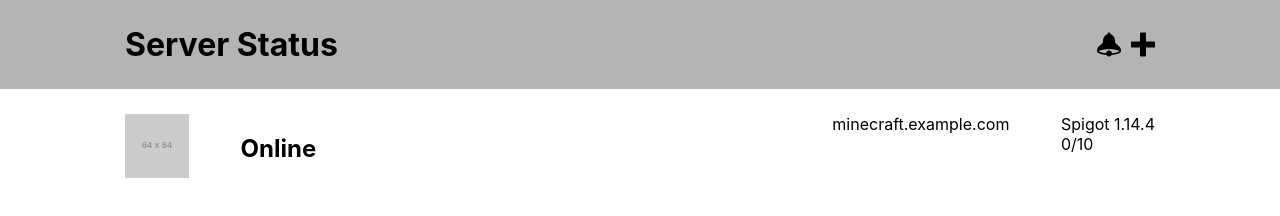
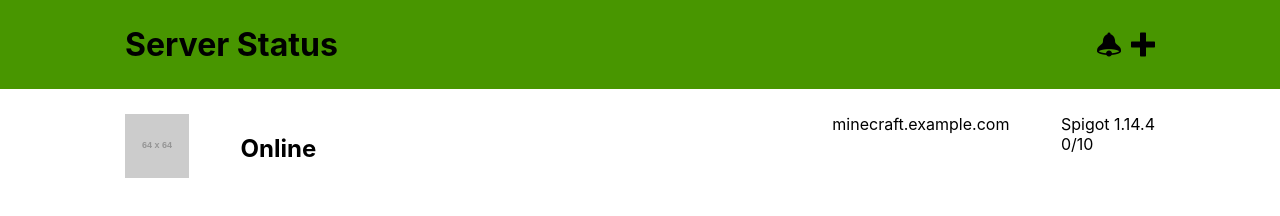
Before and after one commit to jakobbouchard/mc-server-status, a plain HTML site: page index.html in a window 1280 px wide. Drawn offline with Linux system fonts and the light colour scheme; placeholder pictures from the web are drawn by us; files whose address does not match are found by name.

Commit message:
Change color to test connection on Mac

```diff
--- a/styles/main.css
+++ b/styles/main.css
@@ -22,7 +22,7 @@ body {
 }
 
 header {
-  background: #b4b4b4;
+  background: #489600;
 }
 
 .inner-header {
```
